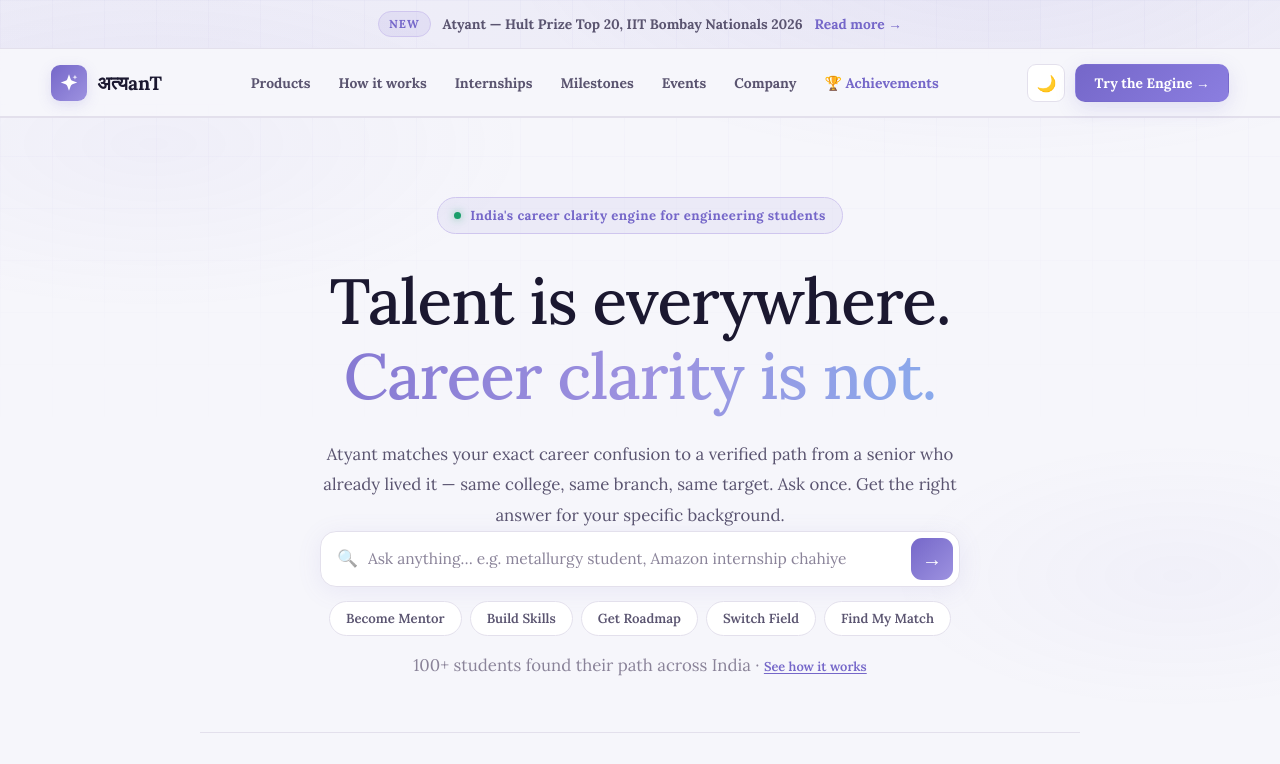
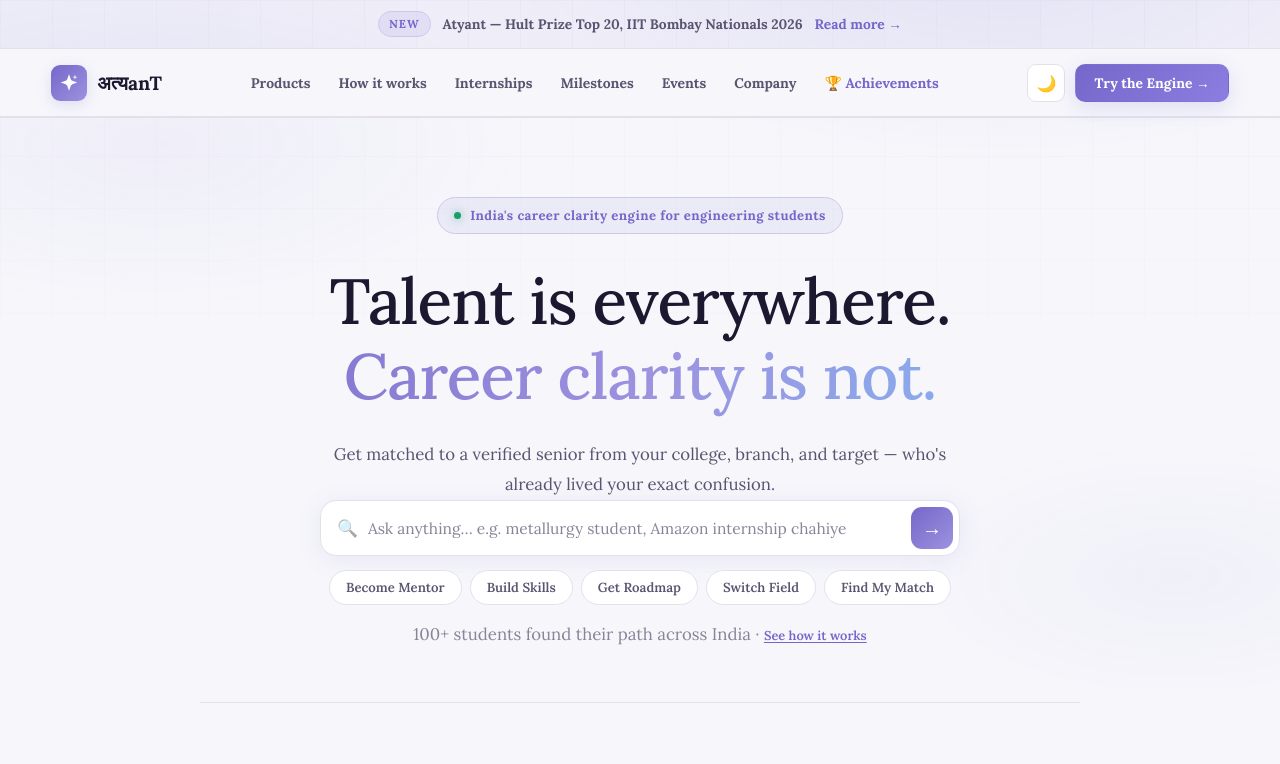
Before and after one commit to bt23mme076-gif/atyant, a React (Vite) app in the folder frontend/: page / in a window 1280 px wide. Shown: the top 764 px of the page. Built offline with nearby package versions, Linux system fonts and the light colour scheme; no server answers.

Commit message:
update hero section

```diff
--- a/frontend/src/components/AtyantLandingPage.jsx
+++ b/frontend/src/components/AtyantLandingPage.jsx
@@ -458,7 +458,7 @@
           </h1>
 
           <p className="al-hero-sub">
-            Atyant matches your exact career confusion to a verified path from a senior who already lived it — same college, same branch, same target. Ask once. Get the right answer for your specific background.
+            Get matched to a verified senior from your college, branch, and target — who's already lived your exact confusion.
           </p>
 
           {/* ── Hero Chatbox ── */}
```
